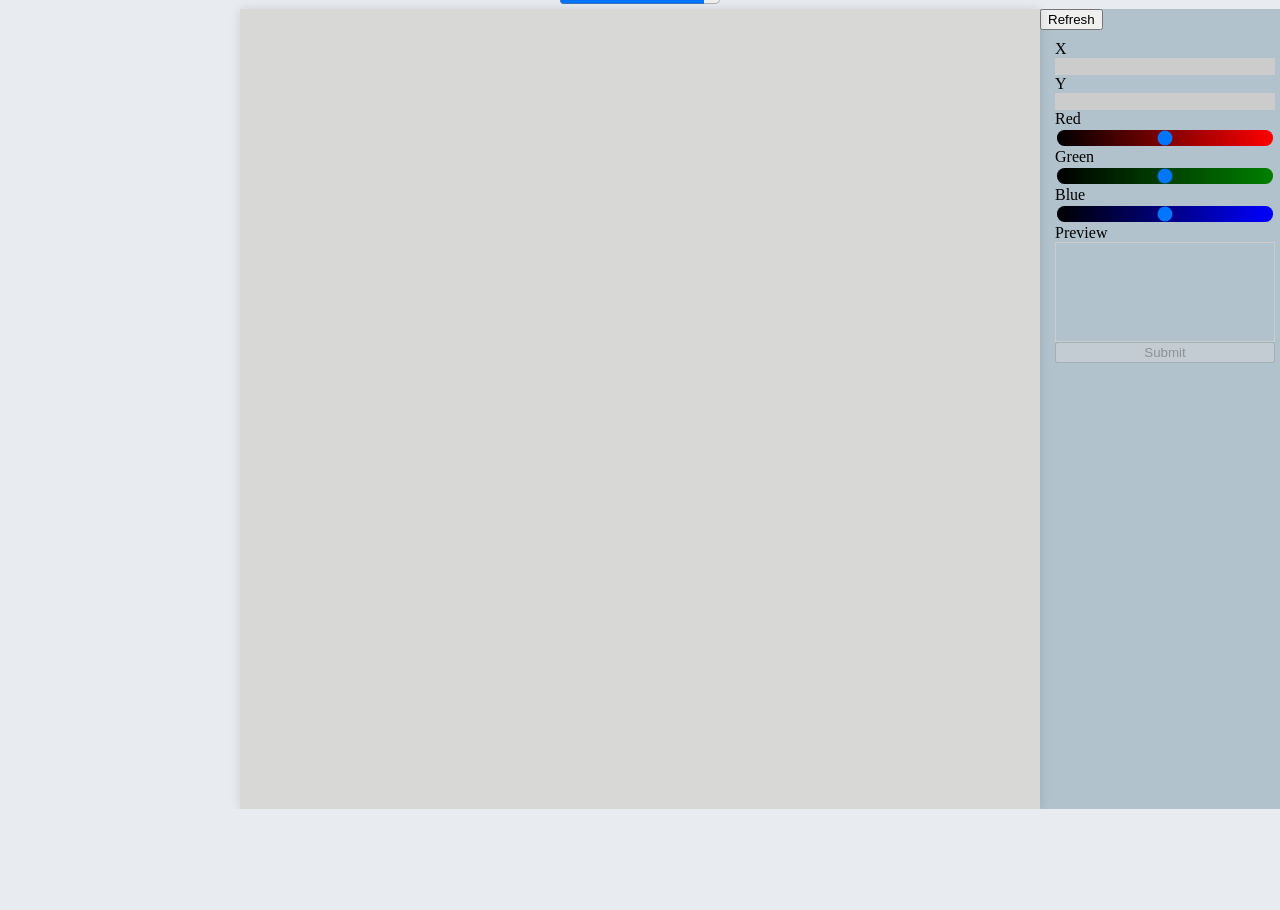
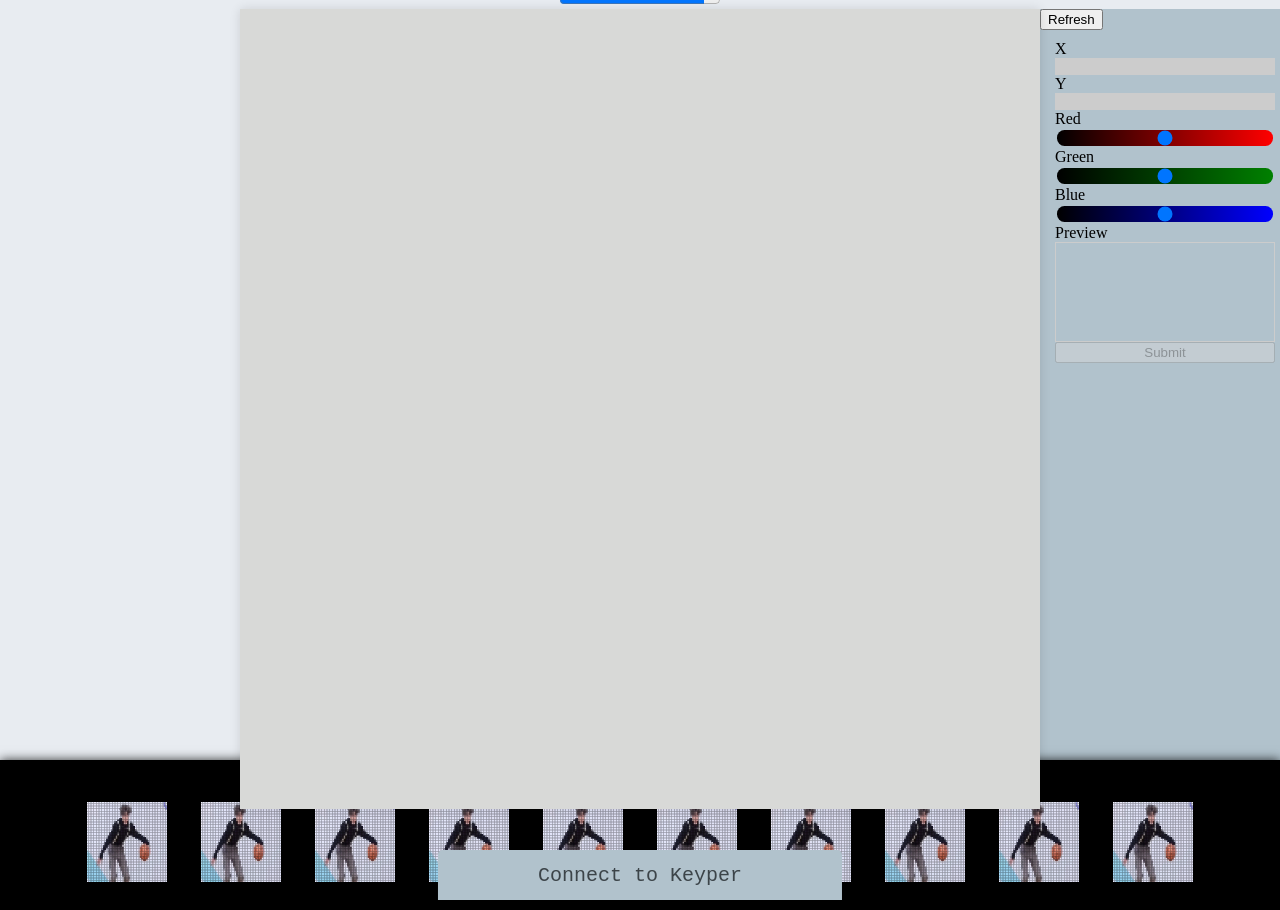
Before and after one commit to ckb-pixel/web, a website built with Parcel: page src/index.html in a window 1280 px wide. Before the commit the page ends 809 px from the top, so only its background shows below. Built offline with nearby package versions, Linux system fonts and the light colour scheme.

Commit message:
feat: add snapshot

```diff
--- a/package.json
+++ b/package.json
@@ -26,6 +26,7 @@
   ],
   "dependencies": {
     "@nervosnetwork/ckb-sdk-utils": "0.30.0",
+    "axios": "^0.19.2",
     "paper": "0.12.4"
   },
   "devDependencies": {
--- a/src/index.html
+++ b/src/index.html
@@ -43,6 +43,10 @@
         </form>
       </div>
     </div>
+    <div class="history">
+      <div class="history-title">History</div>
+      <div class="history-items" id="history-items"></div>
+    </div>
     <div id="account" class="account">Connect to Keyper</div>
   </main>
   <script src="./index.ts"></script>
--- a/src/index.ts
+++ b/src/index.ts
@@ -1,11 +1,10 @@
 import { LENGTH } from './utils/const'
 import { data } from './utils/Data'
 import mosaic from './utils/mosaic'
-import { client } from './utils/Client'
+import './utils/Snapshot'
 
 const init = () => {
   const canvas = document.querySelector<HTMLCanvasElement>('#paper')
-  ;(window as any).client = client
   if (canvas) {
     canvas.width = LENGTH
     canvas.height = LENGTH
--- a/src/style.scss
+++ b/src/style.scss
@@ -7,6 +7,8 @@ body {
   background-color: #e8ecf1;
   align-items: center;
   margin: 0;
+  height: 100vh;
+  overflow: hidden;
 }
 
 main {
@@ -27,18 +29,18 @@ input {
   }
 }
 
-canvas {
-  box-sizing: border-box;
-  margin: 0 auto;
-  width: $length;
-  height: $length;
-  z-index: 1;
-  background: #d8d9d7;
-}
-
 .panel {
   display: flex;
   margin: 0 auto;
+  canvas {
+    box-sizing: border-box;
+    margin: 0 auto;
+    width: $length;
+    height: $length;
+    z-index: 1;
+    background: #d8d9d7;
+    box-shadow: 0px 33px rgba(0, 0, 0, 0.2);
+  }
 }
 
 .word-bench {
@@ -59,31 +61,28 @@ canvas {
   display: flex;
   flex-direction: column;
 
-  input[type=range] {
+  input[type='range'] {
     &::after {
       display: inline;
       content: attr(value);
     }
   }
 
-  input[name=r] {
-
+  input[name='r'] {
     &::-webkit-slider-runnable-track {
       background: linear-gradient(90deg, black, red);
       border-radius: 7.5px;
     }
   }
 
-  input[name=g] {
-
+  input[name='g'] {
     &::-webkit-slider-runnable-track {
       background: linear-gradient(90deg, black, green);
       border-radius: 7.5px;
     }
   }
 
-  input[name=b] {
-
+  input[name='b'] {
     &::-webkit-slider-runnable-track {
       background: linear-gradient(90deg, black, blue);
       border-radius: 7.5px;
@@ -113,7 +112,7 @@ canvas {
   position: absolute;
   bottom: 0;
   left: 50%;
-  transform: translate(-50%, 2*$account-height);
+  transform: translate(-50%, 2 * $account-height);
   height: $account-height;
   background: $sec-color;
   color: #3c4449;
@@ -144,17 +143,40 @@ canvas {
   }
 }
 
-@keyframes account-appear {
-  from {
-    tranform: translate(-50%, $account-height);
+.history {
+  position: absolute;
+  bottom: 0;
+  width: 100%;
+  height: 150px;
+  transform: translateY(110px);
+  transition: transform 0.2s linear;
+  background-color: black;
+  display: flex;
+  flex-direction: column;
+  justify-content: flex-start;
+  align-items: center;
+  box-shadow: 0px 0px 10px rgba(0, 0, 0, 0.8);
+
+  &:hover {
+    transform: translateY(0);
   }
 
-  90% {
-    tranform: translate(-50%, $account-height);
+  .history-title {
+    height: 40px;
+    line-height: 40px;
+    font-size: 20px;
+    font-family: monospace;
+    color: #fff;
   }
-
-  to {
-    transform: translate(-50%, 0);
+  .history-items {
+    display: flex;
+    canvas {
+      margin: 0 15px;
+      border: 2px solid black;
+      cursor: pointer;
+      &:hover {
+        border: 2px solid #fff;
+      }
+    }
   }
-
 }
--- a/src/utils/Client.ts
+++ b/src/utils/Client.ts
@@ -1,18 +1,42 @@
-import { WS_URL, WS_PREFIX, UDT_ORIGIN } from './const'
+import axios, { AxiosInstance } from 'axios'
+import { WS_URL, WS_PREFIX, UDT_ORIGIN, SERVER_URL } from './const'
+import mock from './mock'
 
 export type SignObj = any
 
 export default class Client {
   #ws: WebSocket|undefined = undefined
+  #server: AxiosInstance
   constructor(){
+    this.#server = axios.create({
+      baseURL: SERVER_URL,
+    })
+
     const accountElm = document.querySelector('#account')
     accountElm?.addEventListener('click', () => {
       this.getAccounts()
     })
   }
 
+  get server (){
+    return this.#server
+  }
+
   get ws() {
     return this.#ws
+  }
+
+  public getSnapshots = () => {
+    // return this.#server.get('snapshots')
+    return Promise.resolve(Array.from({length: 10}, () => mock))
+  }
+
+  public getCurrentPixels = () => {
+    return this.#server.get('current-pixels')
+  }
+
+  public getIpoInfo = () => {
+    return this.#server.get('ipo')
   }
 
   public getAccounts = () => {
--- /dev/null
+++ b/src/utils/Snapshot.ts
@@ -0,0 +1,43 @@
+import { SIZE, LENGTH } from './const'
+import { Sample } from './mosaic'
+import { client } from './Client'
+
+export default class Snapshot {
+  constructor() {
+    this.updateSnapshots()
+    // setInterval(() => {
+    //   this.updateSnapshots()
+    // }, 10000)
+  }
+
+  public updateSnapshots = () => {
+    client.getSnapshots().then((samplesList: any) => {
+      const frag = document.createDocumentFragment()
+      samplesList.forEach((samples: Sample[]) => {
+        const canvas = this.createSnapshot(samples)
+        frag.appendChild(canvas)
+      })
+      const container = document.querySelector('#history-items')
+      if (container) {
+        container.innerHTML = ''
+        container.appendChild(frag)
+      }
+    })
+  }
+
+  private createSnapshot = (samples: Sample[]) => {
+    const ratio = 10
+    const canvas = document.createElement('canvas')
+    canvas.width = LENGTH / ratio
+    canvas.height = LENGTH / ratio
+    const ctx = canvas.getContext('2d')!
+    samples.forEach(sample => {
+      const color = `rgb(${sample.color.join(',')})`
+      ctx.fillStyle = color
+      ctx.fillRect(sample.coordinates[0] / ratio, sample.coordinates[1] / ratio, SIZE / ratio, SIZE / ratio)
+    })
+    return canvas
+  }
+}
+
+export const snapshot = new Snapshot()
--- a/src/utils/const.ts
+++ b/src/utils/const.ts
@@ -7,3 +7,4 @@ export const WS_URL = 'ws://localhost:50001'
 export const UDT_ORIGIN = 'PIXEL'
 
 export const WS_PREFIX = '42/keyper,'
+export const SERVER_URL = 'http://localhost:1000'
```
Also changed, not shown: 1 other file.
